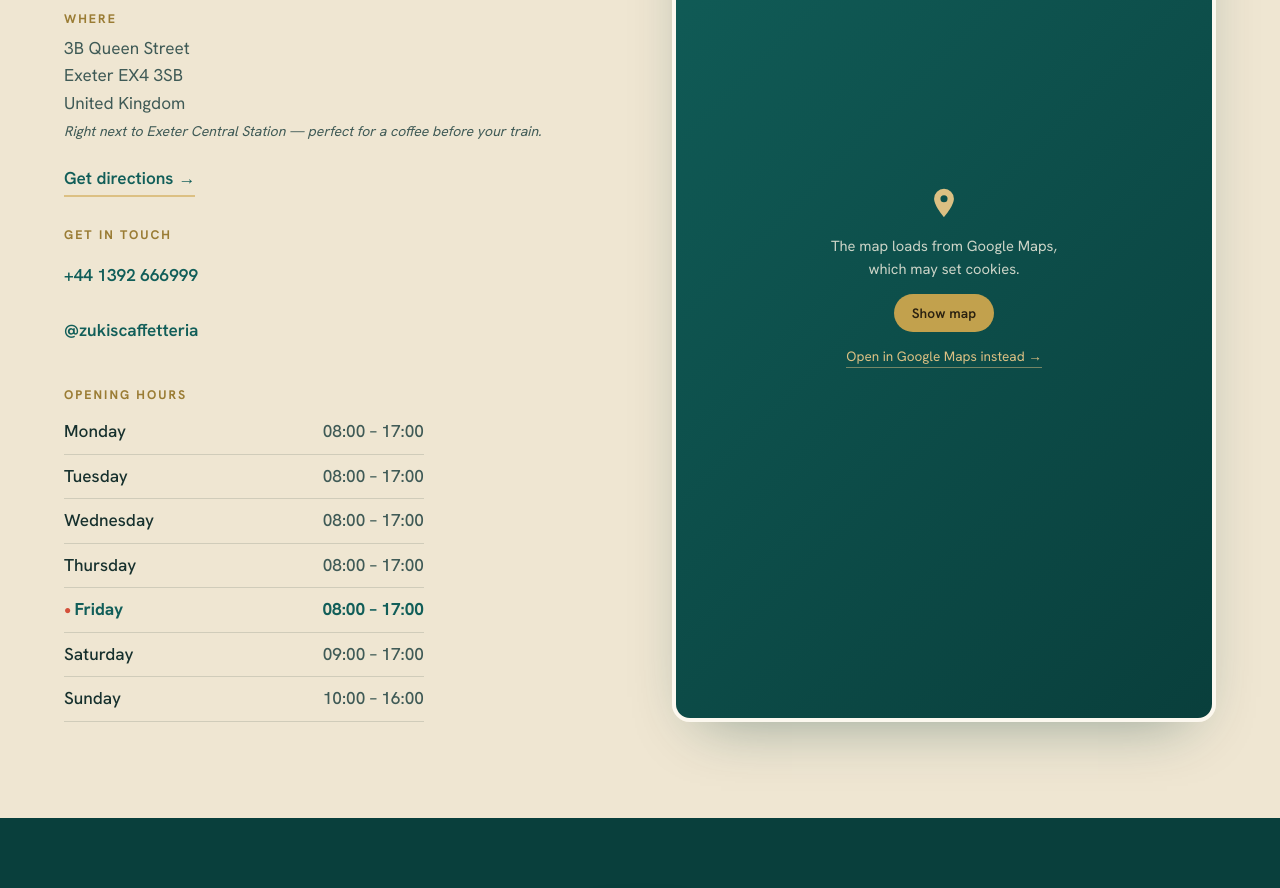
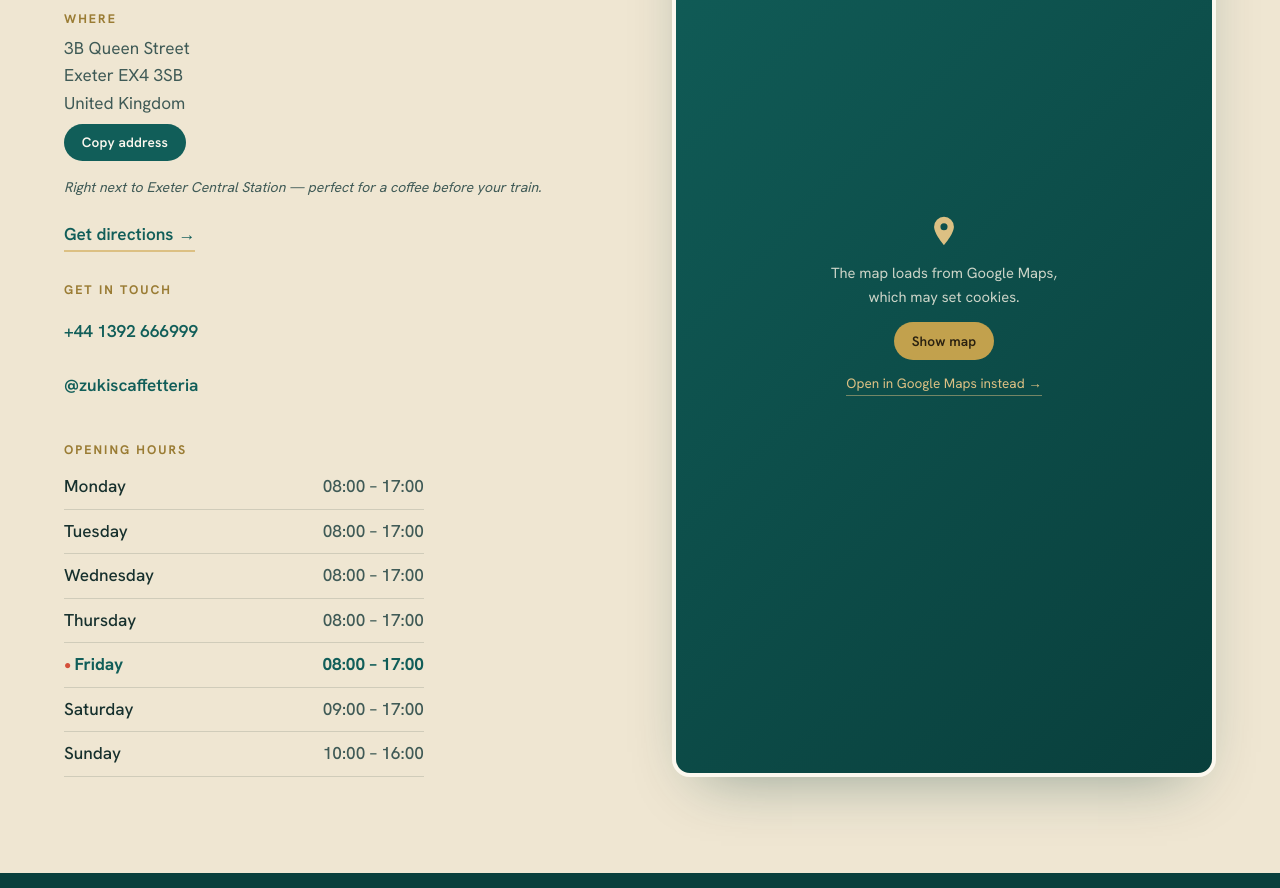
Before and after one commit to Vegasoft-Technologies/zuki-web, a Next.js app: page / in a window 1280 px wide. Shown: the part 7160-8048 px from the top of the page. Built offline with nearby package versions, Linux system fonts and the light colour scheme.

Commit message:
feat(visit): add a one-tap copy of the address

```diff
--- a/src/app/globals.css
+++ b/src/app/globals.css
@@ -969,3 +969,22 @@
 }
 .nav__social:hover { color: var(--poppy); background: rgba(22, 48, 45, 0.06); }
 .nav__social-icon { width: 22px; height: 22px; }
+
+/* =========================================================
+   COPY ADDRESS
+   Added after the migration; not part of the recovered stylesheet.
+   The button reuses .btn--small, which already carries a 44px hit area.
+   ========================================================= */
+.copy-address {
+  display: flex;
+  flex-wrap: wrap;
+  align-items: center;
+  gap: 0.6rem 0.9rem;
+  margin: 0.4rem 0 0.9rem;
+}
+.copy-address__status {
+  font-size: 0.85rem;
+  color: var(--teal-700);
+  font-weight: 600;
+  min-height: 1.2em;
+}
--- a/src/components/sections/Visit.tsx
+++ b/src/components/sections/Visit.tsx
@@ -2,6 +2,7 @@
 import Reveal from "@/components/ui/Reveal";
 import SectionTitle from "@/components/ui/SectionTitle";
 import LazyMap from "@/components/ui/LazyMap";
+import CopyAddress from "@/components/ui/CopyAddress";
 import { site } from "@/data/site";
 import OpeningHoursTable from "@/components/ui/OpeningHoursTable";
 
@@ -16,13 +17,7 @@
 
           <div className="visit__block">
             <h3>Where</h3>
-            <p>
-              {site.address.street}
-              <br />
-              {`${site.address.locality} ${site.address.postcode}`}
-              <br />
-              {site.address.country}
-            </p>
+            <CopyAddress />
             <p className="visit__hint">
               Right next to Exeter Central Station — perfect for a coffee before your
               train.
--- /dev/null
+++ b/src/components/ui/CopyAddress.tsx
@@ -0,0 +1,71 @@
+"use client";
+
+import { useEffect, useRef, useState } from "react";
+import { site } from "@/data/site";
+
+type Outcome = "idle" | "copied" | "select";
+
+const RESET_AFTER_MS = 2500;
+
+/**
+ * The postal address with a one-tap copy control.
+ *
+ * Copying uses the Clipboard API when the browser offers it and the visitor allows
+ * it. When it is missing or refused, the address is selected on screen instead and the
+ * visitor is told to copy it by hand, so the control never does nothing in silence.
+ */
+export default function CopyAddress() {
+  const [outcome, setOutcome] = useState<Outcome>("idle");
+  const addressRef = useRef<HTMLParagraphElement>(null);
+
+  const text = `${site.address.street}, ${site.address.locality} ${site.address.postcode}`;
+
+  useEffect(() => {
+    if (outcome === "idle") return;
+    const timer = setTimeout(() => setOutcome("idle"), RESET_AFTER_MS);
+    return () => clearTimeout(timer);
+  }, [outcome]);
+
+  const selectAddress = () => {
+    const node = addressRef.current;
+    if (!node) return;
+    const range = document.createRange();
+    range.selectNodeContents(node);
+    const selection = window.getSelection();
+    selection?.removeAllRanges();
+    selection?.addRange(range);
+  };
+
+  const copy = async () => {
+    try {
+      if (!navigator.clipboard?.writeText) throw new Error("Clipboard API unavailable");
+      await navigator.clipboard.writeText(text);
+      setOutcome("copied");
+    } catch {
+      selectAddress();
+      setOutcome("select");
+    }
+  };
+
+  return (
+    <>
+      <p ref={addressRef}>
+        {site.address.street}
+        <br />
+        {`${site.address.locality} ${site.address.postcode}`}
+        <br />
+        {site.address.country}
+      </p>
+      <div className="copy-address">
+        <button className="btn btn--small" type="button" onClick={copy}>
+          Copy address
+        </button>
+        <span className="copy-address__status" role="status" aria-live="polite">
+          {outcome === "copied" && "Copied"}
+          {outcome === "select" &&
+            "Copying is blocked here — the address is selected, press copy"}
+        </span>
+      </div>
+    </>
+  );
+}
```
Also changed, not shown: 3 other files (tests, documents, lock files or other folders).
